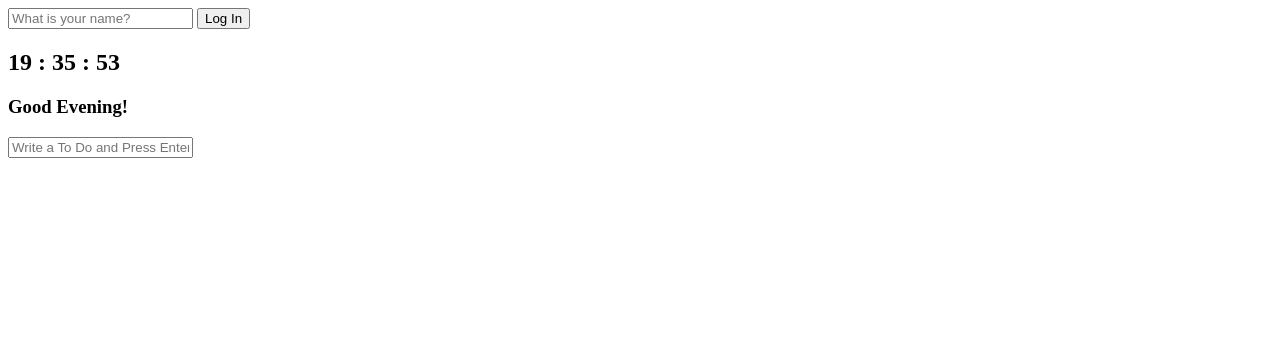
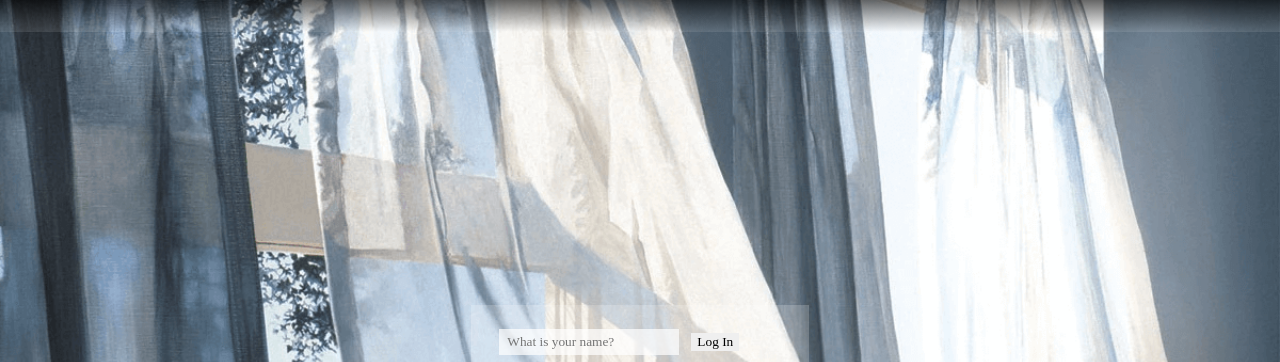
Before and after one commit to anjin7/challenge_js, a plain HTML site: page index.html in a window 1280 px wide. Shown: the top 362 px of the page. Drawn offline with Linux system fonts and the light colour scheme.

Commit message:
challenge8

```diff
--- /dev/null
+++ b/css/reset.css
@@ -0,0 +1,43 @@
+html, body, div, span, applet, object, iframe,
+h1, h2, h3, h4, h5, h6, p, blockquote, pre,
+a, abbr, acronym, address, big, cite, code,
+del, dfn, em, img, ins, kbd, q, s, samp,
+small, strike, strong, sub, sup, tt, var,
+b, u, i, center,
+dl, dt, dd, ol, ul, li,
+fieldset, form, label, legend,
+table, caption, tbody, tfoot, thead, tr, th, td,
+article, aside, canvas, details, embed,
+figure, figcaption, footer, header, hgroup,
+menu, nav, output, ruby, section, summary,
+time, mark, audio, video {
+	margin: 0;
+	padding: 0;
+	border: 0;
+	font-size: 100%;
+	font: inherit;
+	vertical-align: baseline;
+}
+/* HTML5 display-role reset for older browsers */
+article, aside, details, figcaption, figure,
+footer, header, hgroup, menu, nav, section {
+	display: block;
+}
+body {
+	line-height: 1;
+}
+ol, ul {
+	list-style: none;
+}
+blockquote, q {
+	quotes: none;
+}
+blockquote:before, blockquote:after,
+q:before, q:after {
+	content: '';
+	content: none;
+}
+table {
+	border-collapse: collapse;
+	border-spacing: 0;
+}
--- a/css/style.css
+++ b/css/style.css
@@ -1,3 +1,126 @@
+@import "reset.css";
+
+body, input{
+  font-family: 'Times New Roman', Times, serif;
+}
+
 .hidden{
   display: none;
 }
+
+
+.main{
+  display: flex;
+  flex-direction: column;
+  align-items: center;
+  align-content: center;
+  color: #fff;
+  height: 100vh;
+  width: 100vw;
+}
+.main .container{
+  margin: auto;
+  padding: 20px;
+  background-color: rgba(255, 255, 255, 0.2);
+}
+
+.container .greeting{
+  width: 100%;
+}
+#login-input{
+  margin: 4px 8px;
+  height: 18px;
+  padding: 4px 8px;
+  background-color:rgba(255, 255, 255, 0.7);
+  border: none;
+}
+#login-btn{
+  border: none;
+}
+
+
+.container .greeting h2{
+  font-size: 28px;
+  font-weight: 500;
+  text-align: center;
+}
+
+.container .clock {
+  padding: 12px;
+}
+.container .clock h2{
+  text-align: center;
+  font-size: 60px;
+  font-weight: 500;
+}
+.container .clock h3{
+  text-align: center;
+  font-size: 24px;
+  padding-top: 8px;
+}
+
+
+.todo{
+  width: 300px;
+  position: absolute;
+  bottom: 32px;
+  right: 0;
+  z-index: 2;
+  background-color: rgba(255, 255, 255, 0.5);
+  padding: 12px 20px;
+}
+.todo input{
+  width: 100%;
+  height: 18px;
+  padding: 4px 8px;
+  background-color:rgba(255, 255, 255, 0.5);
+  border: none;
+  font-size: 18px;
+}
+
+.todo li{
+  margin: 8px 0;
+  padding: 0 8px;
+}
+.todo li span{
+  font-size: 16px;
+  margin-right: 10px;
+}
+.todo li button{
+  position: relative;
+  left: 4px;
+  border: none;
+  border-radius: 50%;
+  font-size: 4px;
+  font-weight: 700;
+  height: 26px;
+  width: 26px;
+}
+
+
+.weather{
+  position: absolute;
+  top: 0;
+  right: 0;
+  z-index: 2;
+  padding: 8px 16px;
+  font-size: 16px;
+  width: 100vw;
+  text-align: right;
+  color: #fff;
+  background: linear-gradient(to bottom, rgba(0, 0, 0, 0.6), rgba(255, 255, 255, 0.1));
+}
+.weather span {
+  margin-left: 8px;
+}
+
+
+.background img {
+  position: absolute;
+  top: 0;
+  left: 0;
+  z-index: -1;
+  width: 100vw;
+  height: 100vh;
+  object-fit: cover;
+}
--- a/index.html
+++ b/index.html
@@ -9,20 +9,27 @@
   <link rel="stylesheet" href="./css/style.css" />
 </head>
 <body>
+  <section class="main">
+    <div class="container">
+      <div class="greeting">
         <form class="hidden" id="login-form">
           <input
             required
             maxlength="15"
             type="text"
             placeholder="What is your name?"
+            id="login-input"
           />
-    <input type="submit" value="Log In" />
+          <input type="submit" value="Log In" id="login-btn" />
         </form>
         <h2 class="hidden" id="greeting">Hello</h2>
+      </div>
 
-  <section class="clock">
+      <div class="clock">
         <h2 id="clock"></h2>
         <h3 id="time-greeting"></h3>
+      </div>
+    </div>
   </section>
 
   <section class="todo">
@@ -32,12 +39,16 @@
     <ul id="todo-list"></ul>
   </section>
 
+<section class="weather" id="weather">
+  <span></span>
+  <span class="city"></span>
+</section>
 
-
+<div id="background" class="background"></div>
   <!-- js -->
   <script src="js/greeting.js"></script>
   <script src="js/clock.js"></script>
-  <!-- <script src="js/background.js"></script> -->
+  <script src="js/background.js"></script>
   <script src="js/todo.js"></script>
   <script src="js/weather.js"></script>
 </body>
--- a/js/background.js
+++ b/js/background.js
@@ -6,4 +6,6 @@ const bgImage = document.createElement("img");
 
 bgImage.src= `img/${chosenImage}`;
 
-document.body.appendChild(bgImage);
+const background = document.querySelector("#background");
+
+background.appendChild(bgImage);
--- a/js/weather.js
+++ b/js/weather.js
@@ -1,13 +1,19 @@
+const weather = document.querySelector("#weather span:first-child");
+const city = document.querySelector("#weather span:last-child");
+
 const API_KEY ="6c51ea3b0ea18401c0958d75334a0a54"
-
-
-https://api.openweathermap.org/data/2.5/weather?lat={lat}&lon={lon}&appid={API key}
 
 function onGeoOk(position){
   const lat = position.coords.latitude;
   const lon = position.coords.longitude;
-  const url = `https://api.openweathermap.org/data/2.5/weather?lat=${lat}&lon=${lon}&appid=${API_KEY}`
-  console.log(url);
+  const url = `https://api.openweathermap.org/data/2.5/weather?lat=${lat}&lon=${lon}&appid=${API_KEY}&units=metric`;
+
+  fetch(url)
+    .then((response) => response.json())
+    .then((data) => {
+      city.innerText = data.name;
+      weather.innerText = `${data.weather[0].main} / ${data.main.temp}℃`;
+    });
 }
 function onGeoError(){
   alert("Sorry. Can't find you. No weather for you.")
```
Lines whose indentation alone changed are shown as unchanged.
